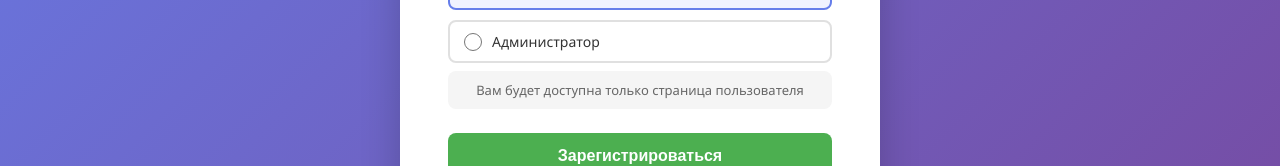
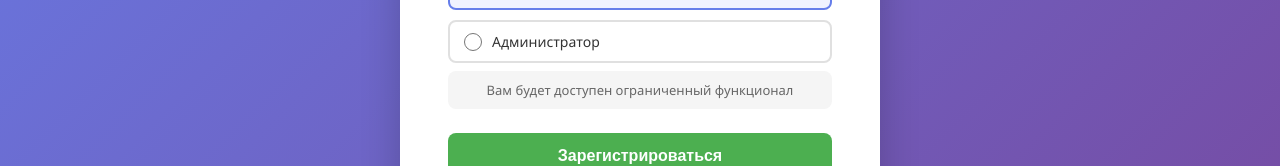
Before and after one commit to F1rsTTeaM/Cinema-Analytics, a React app in the folder frontend/: page / in a window 1280 px wide. Both pictures are taken after a click on the button "Нет аккаунта? Зарегистрироваться". Shown: the part 504-670 px from the top of the page. Built offline with nearby package versions, Linux system fonts and the light colour scheme; the HTML template or start-up script is replaced by a standard one.

Commit message:
Подчистил мусор + записка

```diff
--- a/frontend/src/components/Navbar/Navbar.jsx
+++ b/frontend/src/components/Navbar/Navbar.jsx
@@ -62,15 +62,6 @@ function Navbar({ user, onLogout }) {
           </button>
         )}
 
-        {isAdmin && (
-          <button
-            onClick={() => navigate('/admin-dashboard')}
-            className={`${styles.navButton} ${styles.adminButton}`}
-          >
-            Админ
-          </button>
-        )}
-
         <span className={styles.userInfo}>
           {user.username} ({user.role === 'ROLE_ADMIN' ? 'Админ' : 'Пользователь'})
         </span>
--- a/frontend/src/components/RegisterForm/RegisterForm.jsx
+++ b/frontend/src/components/RegisterForm/RegisterForm.jsx
@@ -87,8 +87,8 @@ function RegisterForm({ onSubmit, onSwitch, loading, errors }) {
           </div>
           <div className={styles.roleHint}>
             {role === 'USER'
-              ? 'Вам будет доступна только страница пользователя'
-              : 'Вам будут доступны обе страницы'}
+              ? 'Вам будет доступен ограниченный функционал'
+              : 'Вам будет доступен полный функционал'}
           </div>
         </div>
 
```
Also changed, not shown: 2 other files (tests, documents, lock files or other folders).
